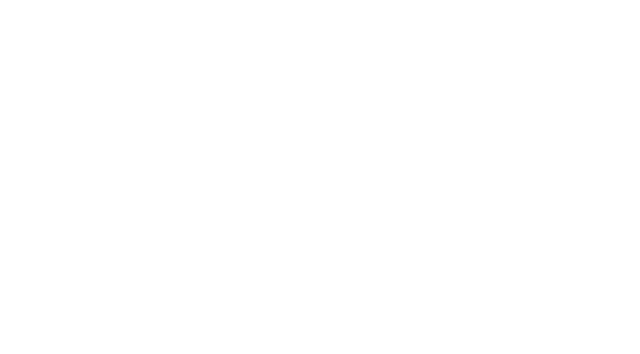
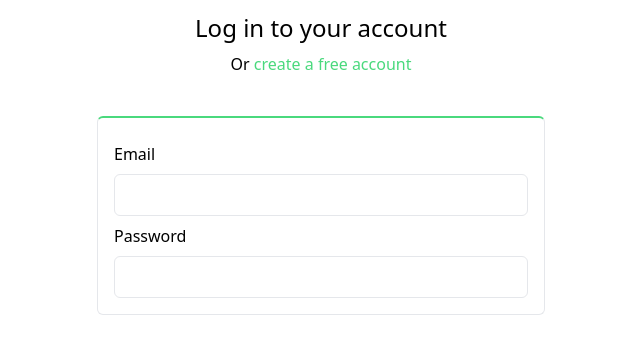
Before and after one commit to samAricha/realtime_poll_system, a Vue app: page /login in a window 1280 px wide. Before the commit this address had no page. Shown: the top 354 px of the page, without its empty margins (319-959 px from the left). Built offline with nearby package versions, Linux system fonts and the light colour scheme.

Commit message:
setup login screen

```diff
--- a/src/components/Wrapper.vue
+++ b/src/components/Wrapper.vue
@@ -18,7 +18,9 @@
 
           <div class="sm:p-3 space-y-2">
             <p class="mb-3">Sign up and enjoy the Fast Poll app</p>
-            <RouterLink to="/create-poll" > <button class="bg-[#4ad97d] text-white rounded-xl p-2 w-full">Create Poll</button></RouterLink>
+            <RouterLink to="/create-poll" >
+              <button class="bg-[#4ad97d] text-white rounded-xl p-2 w-full">Create Poll</button>
+            </RouterLink>
           </div>
         </div>
       </div>
--- a/src/router/index.js
+++ b/src/router/index.js
@@ -19,12 +19,12 @@
     },
     {
       path: '/login',
-      name: 'Home',
+      name: 'login',
       component: () => import('../views/Login.vue')
     },
     {
       path: '/signup',
-      name: 'Home',
+      name: 'signup',
       component: () => import('../views/Signup.vue')
     },
     {
--- a/src/views/Login.vue
+++ b/src/views/Login.vue
@@ -3,7 +3,34 @@
 </script>
 
 <template>
-  <h1>Login</h1>
+  <section class="mx-auto max-w-xl mw-16 p-3">
+    <div class="text-center">
+      <h1 class="text-xl sm:text-2xl text-bold">Log in to your account</h1>
+      <p class="my-2">
+        Or
+        <RouterLink to="/signup">
+          <button class="text-primary">create a free account</button>
+        </RouterLink>
+      </p>
+    </div>
+    <form class="mx-auto max-w-md p-4 space-y-2
+    border-t-2 border border-t-primary
+    rounded-md my-10">
+      <div class="space-y-2 my-2 ">
+        <label class="block">Email</label>
+        <input type="text" class="w-full focus:outline-none p-2 border
+        border-gray-408 rounded-md focus:ring-1 ring-primary focus:border-0">
+      </div>
+
+      <div class="space-y-2 my-1 ">
+        <label class="block">Password</label>
+        <input type="text" class="w-full focus:outline-none p-2 border
+        border-gray-408 rounded-md focus:ring-1 ring-primary focus:border-0">
+      </div>
+
+    </form>
+
+  </section>
 
 </template>
 
--- a/tailwind.config.js
+++ b/tailwind.config.js
@@ -5,7 +5,11 @@
     "./src/**/*.{vue,js,ts,jsx,tsx}",
   ],
   theme: {
-    extend: {},
+    extend: {
+      colors: {
+        primary: '#4ad97d'
+      },
+    },
   },
   plugins: [],
 }
```
Also changed, not shown: src/components/Header.vue (+12 -4 lines).
